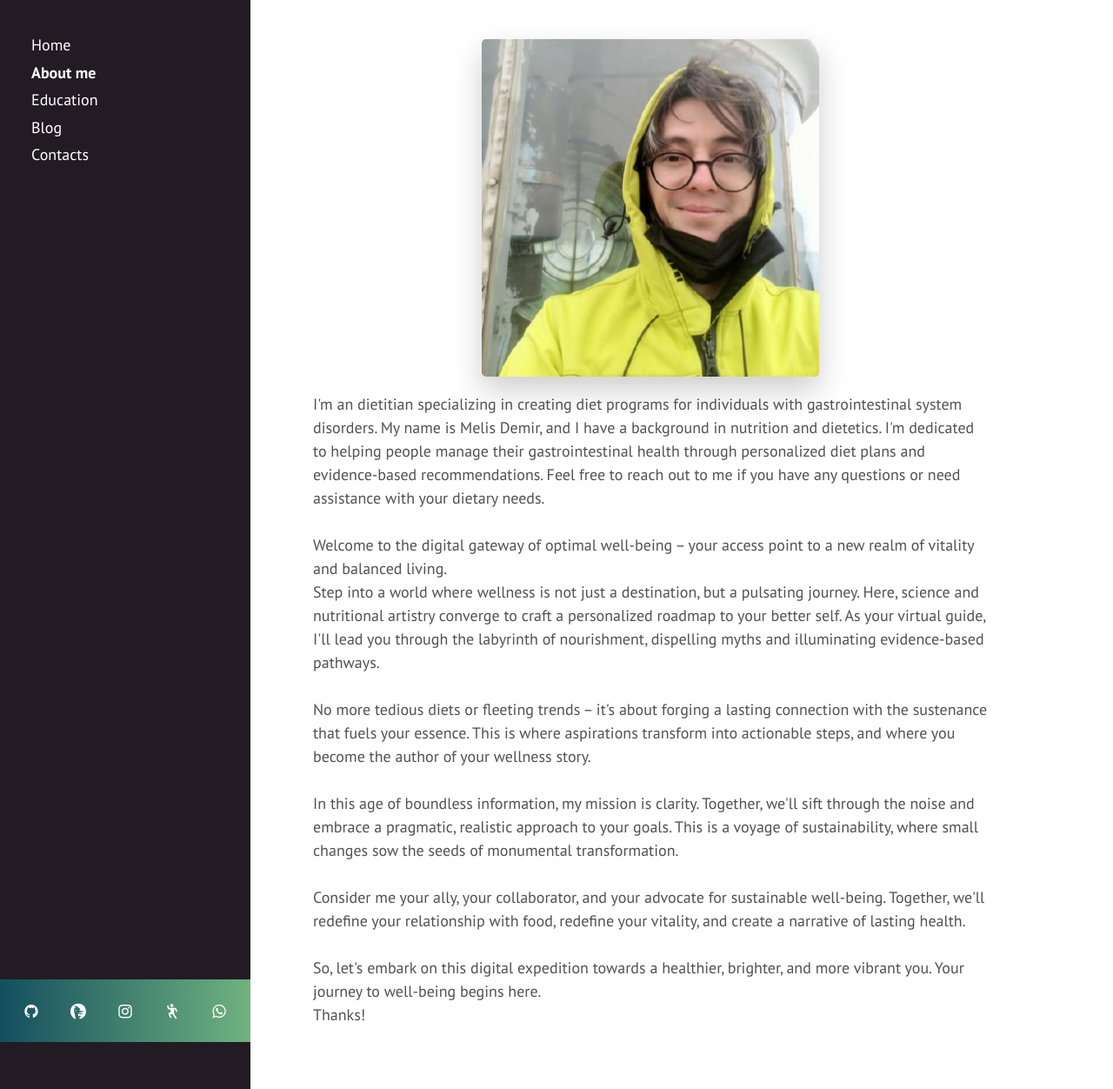
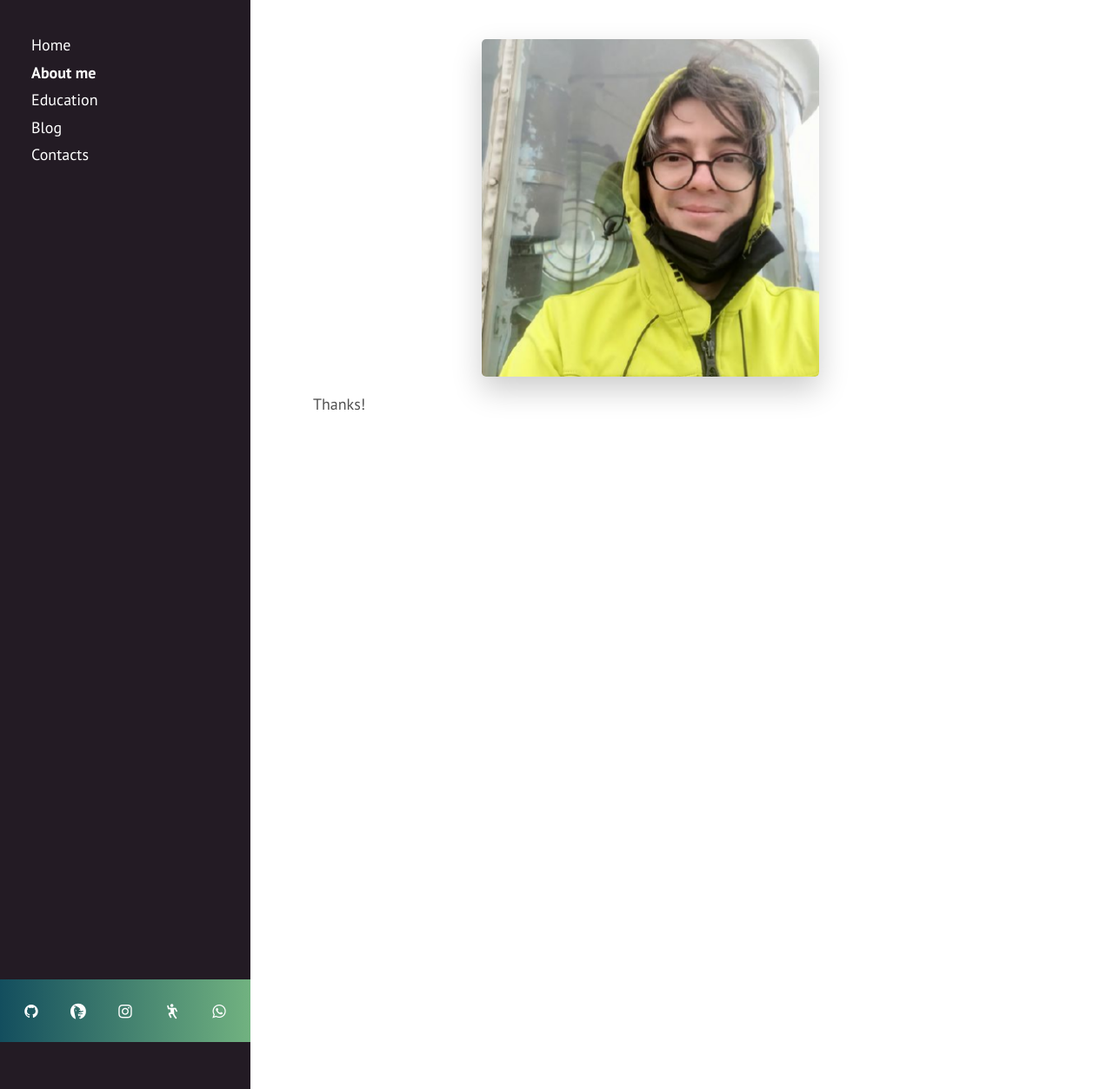
Before and after one commit to kamer32/mysite, a Jekyll site: the page built from about.html, in a window 1280 px wide and 1252 px high. Shown: the whole window at 87% size. Built offline with Jekyll 4.4.1, drawn with Linux system fonts in a browser that asks for light colours; some web fonts are replaced.

Commit message:
about edit

```diff
--- a/about.html
+++ b/about.html
@@ -3,20 +3,11 @@ layout: page
 title: About me
 order: 2
 ---
-<img src="{{site.baseurl}}assets/img/about/image.png" alt="me" class="medium_photo center">
 
-<p> I'm an dietitian specializing in creating diet programs for individuals with gastrointestinal system disorders. My name is Melis Demir, and I have a background in nutrition and dietetics. I'm dedicated to helping people manage their gastrointestinal health through personalized diet plans and evidence-based recommendations. Feel free to reach out to me if you have any questions or need assistance with your dietary needs.<br>
+<img
+  src="{{site.baseurl}}assets/img/about/image.png"
+  alt="me"
+  class="medium_photo center"
+/>
 
-  <br>Welcome to the digital gateway of optimal well-being – your access point to a new realm of vitality and balanced living.
-
-  <br>Step into a world where wellness is not just a destination, but a pulsating journey. Here, science and nutritional artistry converge to craft a personalized roadmap to your better self. As your virtual guide, I'll lead you through the labyrinth of nourishment, dispelling myths and illuminating evidence-based pathways. <br>
-
-  <br>No more tedious diets or fleeting trends – it's about forging a lasting connection with the sustenance that fuels your essence. This is where aspirations transform into actionable steps, and where you become the author of your wellness story. <br>
-
-  <br>In this age of boundless information, my mission is clarity. Together, we'll sift through the noise and embrace a pragmatic, realistic approach to your goals. This is a voyage of sustainability, where small changes sow the seeds of monumental transformation. <br>
-
-  <br>Consider me your ally, your collaborator, and your advocate for sustainable well-being. Together, we'll redefine your relationship with food, redefine your vitality, and create a narrative of lasting health. <br>
-
-  <br>So, let's embark on this digital expedition towards a healthier, brighter, and more vibrant you. Your journey to well-being begins here. <br>
-
-  Thanks!</p>
+<p>Thanks!</p>
```
